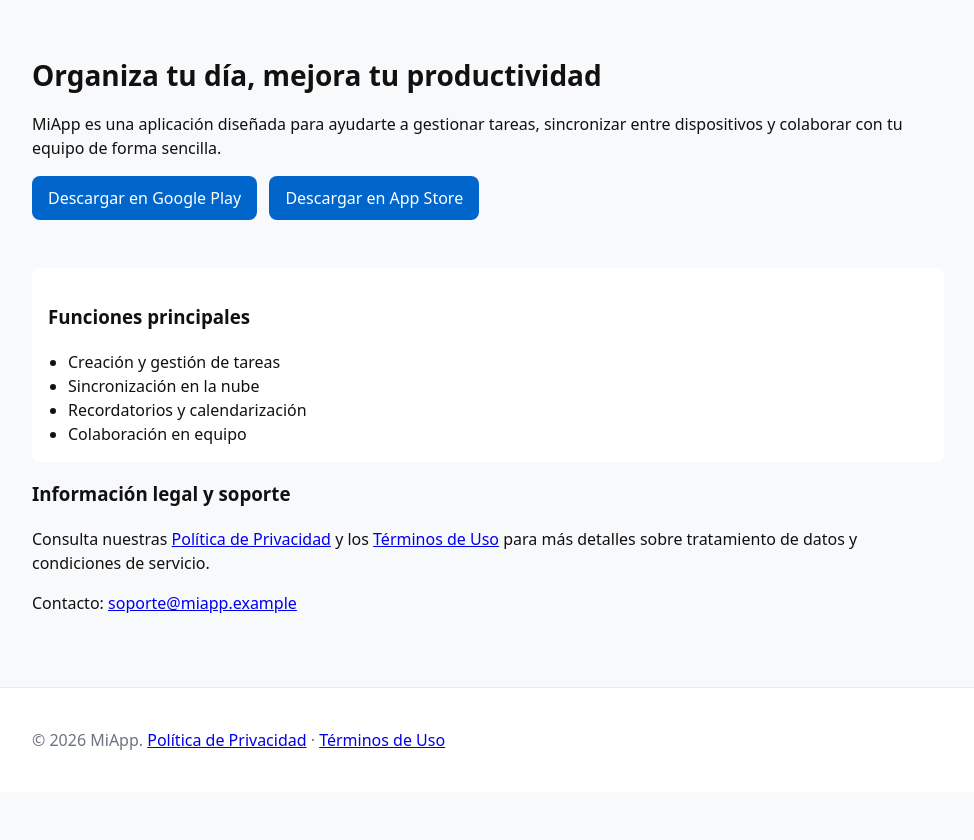
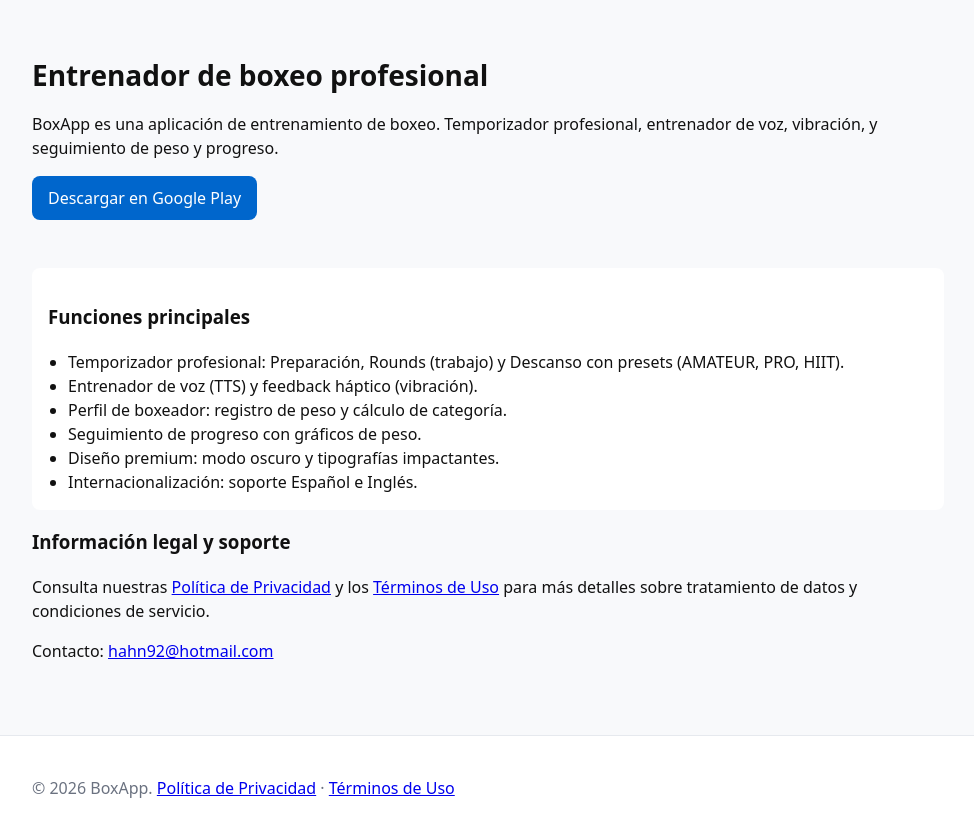
Before and after one commit to hahn92/BoxAppWeb, a plain HTML site: page index.html in a window 1280 px wide. Shown: the part 113-953 px from the top of the page, without its empty margins (152-1126 px from the left). Before the commit the page ends 905 px from the top, so only its background shows below. Drawn offline with Linux system fonts and the light colour scheme.

Commit message:
Actualizacion de datos

```diff
--- a/css/styles.css
+++ b/css/styles.css
@@ -1,4 +1,4 @@
-/* Estilos básicos y responsivos para la web de MiApp */
+/* Estilos básicos y responsivos para la web de BoxApp */
 :root{
   --bg:#f8f9fb;
   --primary:#0066cc;
--- a/index.html
+++ b/index.html
@@ -3,14 +3,14 @@
 <head>
   <meta charset="utf-8">
   <meta name="viewport" content="width=device-width, initial-scale=1">
-  <title>MiApp — Descripción</title>
-  <meta name="description" content="MiApp: la forma más fácil de gestionar tus tareas desde el móvil.">
+  <title>BoxApp — Entrenador de Boxeo</title>
+  <meta name="description" content="BoxApp: Temporizador profesional de boxeo, seguimiento de peso y estadísticas.">
   <link rel="stylesheet" href="css/styles.css">
 </head>
 <body>
   <header class="site-header">
     <div class="container">
-      <h1 class="brand">MiApp</h1>
+      <h1 class="brand">BoxApp</h1>
       <nav class="main-nav">
         <a href="index.html">Inicio</a>
         <a href="privacy.html">Política de Privacidad</a>
@@ -21,34 +21,35 @@
 
   <main class="container">
     <section class="hero">
-      <h2>Organiza tu día, mejora tu productividad</h2>
-      <p>MiApp es una aplicación diseñada para ayudarte a gestionar tareas, sincronizar entre dispositivos y colaborar con tu equipo de forma sencilla.</p>
+      <h2>Entrenador de boxeo profesional</h2>
+      <p>BoxApp es una aplicación de entrenamiento de boxeo. Temporizador profesional, entrenador de voz, vibración, y seguimiento de peso y progreso.</p>
       <div class="cta">
         <a class="btn btn-download" href="https://play.google.com/store" target="_blank" rel="noopener">Descargar en Google Play</a>
-        <a class="btn btn-download" href="https://apps.apple.com/" target="_blank" rel="noopener">Descargar en App Store</a>
       </div>
     </section>
 
     <section class="features">
       <h3>Funciones principales</h3>
       <ul>
-        <li>Creación y gestión de tareas</li>
-        <li>Sincronización en la nube</li>
-        <li>Recordatorios y calendarización</li>
-        <li>Colaboración en equipo</li>
+        <li>Temporizador profesional: Preparación, Rounds (trabajo) y Descanso con presets (AMATEUR, PRO, HIIT).</li>
+        <li>Entrenador de voz (TTS) y feedback háptico (vibración).</li>
+        <li>Perfil de boxeador: registro de peso y cálculo de categoría.</li>
+        <li>Seguimiento de progreso con gráficos de peso.</li>
+        <li>Diseño premium: modo oscuro y tipografías impactantes.</li>
+        <li>Internacionalización: soporte Español e Inglés.</li>
       </ul>
     </section>
 
     <section class="more-info">
       <h3>Información legal y soporte</h3>
       <p>Consulta nuestras <a href="privacy.html">Política de Privacidad</a> y los <a href="terms.html">Términos de Uso</a> para más detalles sobre tratamiento de datos y condiciones de servicio.</p>
-      <p>Contacto: <a href="mailto:soporte@miapp.example">soporte@miapp.example</a></p>
+      <p>Contacto: <a href="mailto:hahn92@hotmail.com">hahn92@hotmail.com</a> </p>
     </section>
   </main>
 
   <footer class="site-footer">
     <div class="container">
-      <p>© 2026 MiApp. <a href="privacy.html">Política de Privacidad</a> · <a href="terms.html">Términos de Uso</a></p>
+      <p>© 2026 BoxApp. <a href="privacy.html">Política de Privacidad</a> · <a href="terms.html">Términos de Uso</a></p>
     </div>
   </footer>
 </body>
```
Also changed, not shown: privacy.html (+3 -3 lines), terms.html (+7 -7 lines), README.md.
